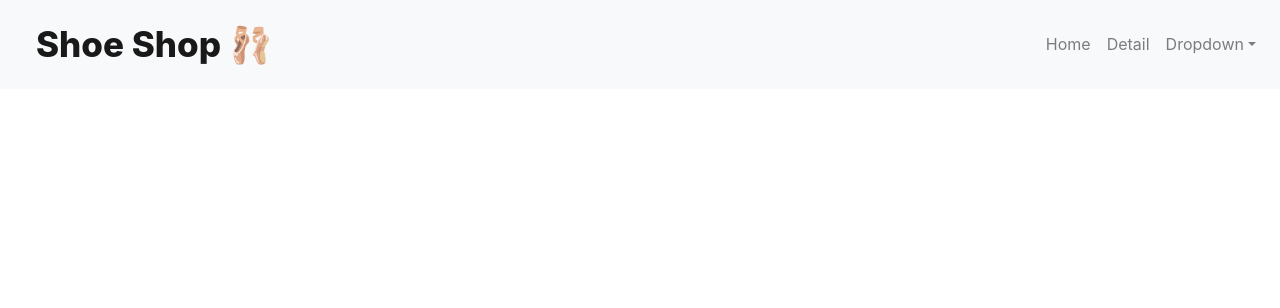
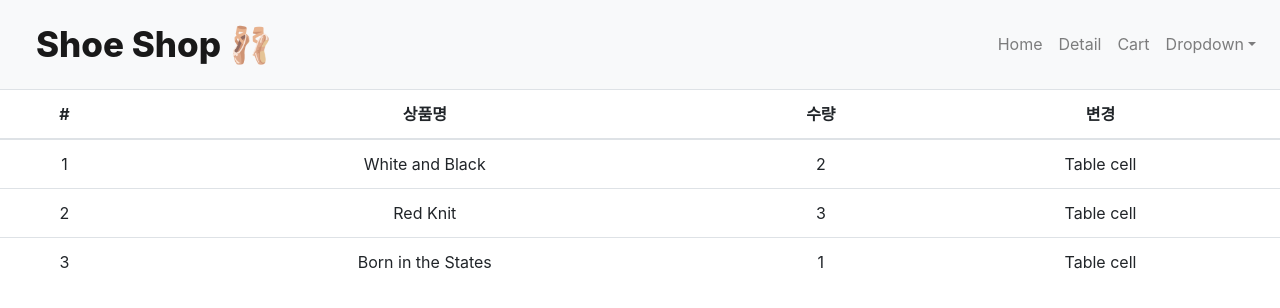
Before and after one commit to kirin059/React_shop, a React (Create React App) app: page /cart in a window 1280 px wide. Shown: the top 308 px of the page. Built offline with nearby package versions, Linux system fonts and the light colour scheme.

Commit message:
Add: redux 설치 및 Cart페이지 props적용

```diff
--- a/package.json
+++ b/package.json
@@ -12,9 +12,11 @@
     "react": "^17.0.2",
     "react-bootstrap": "^1.5.2",
     "react-dom": "^17.0.2",
+    "react-redux": "^7.2.4",
     "react-router-dom": "^5.2.0",
     "react-scripts": "4.0.3",
     "react-transition-group": "^4.4.1",
+    "redux": "^4.1.0",
     "styled-components": "^5.2.3",
     "web-vitals": "^1.1.1"
   },
--- a/src/App.js
+++ b/src/App.js
@@ -6,6 +6,7 @@ import axios from 'axios';
 import Data from './data.js';
 import Product from './component/Product/Product';
 import Detail from './component/Detail/Detail';
+import Cart from './component/Cart/Cart';
 import './App.scss';
 
 export let lestContext = React.createContext();
@@ -25,6 +26,7 @@ function App() {
           <Nav className="ml-auto">
             <Nav.Link as={Link} to="/">Home</Nav.Link>
             <Nav.Link as={Link} to="/detail/0">Detail</Nav.Link>
+            <Nav.Link as={Link} to="/Cart">Cart</Nav.Link>
             <NavDropdown title="Dropdown" id="basic-nav-dropdown">
               <NavDropdown.Item href="#action/3.1">Action</NavDropdown.Item>
               <NavDropdown.Item href="#action/3.2">Another action</NavDropdown.Item>
@@ -83,6 +85,10 @@ function App() {
           <Detail shoes={shoes} lest={lest}/>
         </Route>
 
+        <Route path="/cart">
+          <Cart />
+        </Route>
+
         <Route path="/:id">
           <div></div>
         </Route>
--- a/src/component/Cart/Cart.js
+++ b/src/component/Cart/Cart.js
@@ -1,11 +1,55 @@
 import React from 'react';
+import { Table  } from 'react-bootstrap';
+import { connect } from 'react-redux';
 
-const Cart = () => {
+const Cart = (props) => {
     return (
         <div>
+            <Table responsive="sm">
+                <thead>
+                <tr>
+                    <th>#</th>
+                    <th>상품명</th>
+                    <th>수량</th>
+                    <th>변경</th>
+                </tr>
+                </thead>
+                <tbody>
+                {/* <tr>
+                    <td>1</td>
+                    <td> { props.state[0].name } </td>
+                    <td> { props.state[0].quan } </td>
+                    <td>Table cell</td>
+                </tr>
+                <tr>
+                    <td>2</td>
+                    <td> { props.state[1].name } </td>
+                    <td> { props.state[1].quan } </td>
+                    <td>Table cell</td>
+                </tr> */}
+{
+    props.state.map( (a, i) => {
+        return (
+            <tr>
+                <td>{i+1}</td>
+                <td> { props.state[i].name } </td>
+                <td> { props.state[i].quan } </td>
+                <td>Table cell</td>
+            </tr>
+        )
+    } )
+}
 
+                </tbody>
+            </Table>
         </div>
     );
 };
 
-export default Cart;
+function cartInfo(state) {
+    return {
+        state: state
+    }
+};
+
+export default connect(cartInfo) (Cart)
--- a/src/component/Detail/Detail.js
+++ b/src/component/Detail/Detail.js
@@ -2,7 +2,7 @@ import React, { useEffect, useState } from 'react';
 import { useHistory, useParams } from 'react-router';
 import { Nav } from 'react-bootstrap';
 import { CSSTransition } from 'react-transition-group'
-import Info from '../Product/Info';
+import Info from '../Info/Info';
 import './Detail.scss';
 
 
--- a/src/index.js
+++ b/src/index.js
@@ -4,10 +4,23 @@ import './index.css';
 import App from './App';
 import reportWebVitals from './reportWebVitals';
 import { BrowserRouter } from 'react-router-dom';
+import { Provider } from 'react-redux';
+import { createStore } from 'redux';
+
+let store = createStore( () => {
+  return [
+    {id: 0, name: 'White and Black', quan: 2},
+    {id: 1, name: 'Red Knit', quan: 3},
+    {id: 2, name: 'Born in the States', quan: 1},
+  ]
+});
+
 
 ReactDOM.render(
   <BrowserRouter>
-    <App />
+    <Provider store={store}>
+      <App />
+    </Provider>
   </BrowserRouter>, document.getElementById('root')
 );
 
```
Also changed, not shown: src/component/Info/Info.js (renamed from src/component/Product/Info.js), 1 other file (tests, documents, lock files or other folders).
